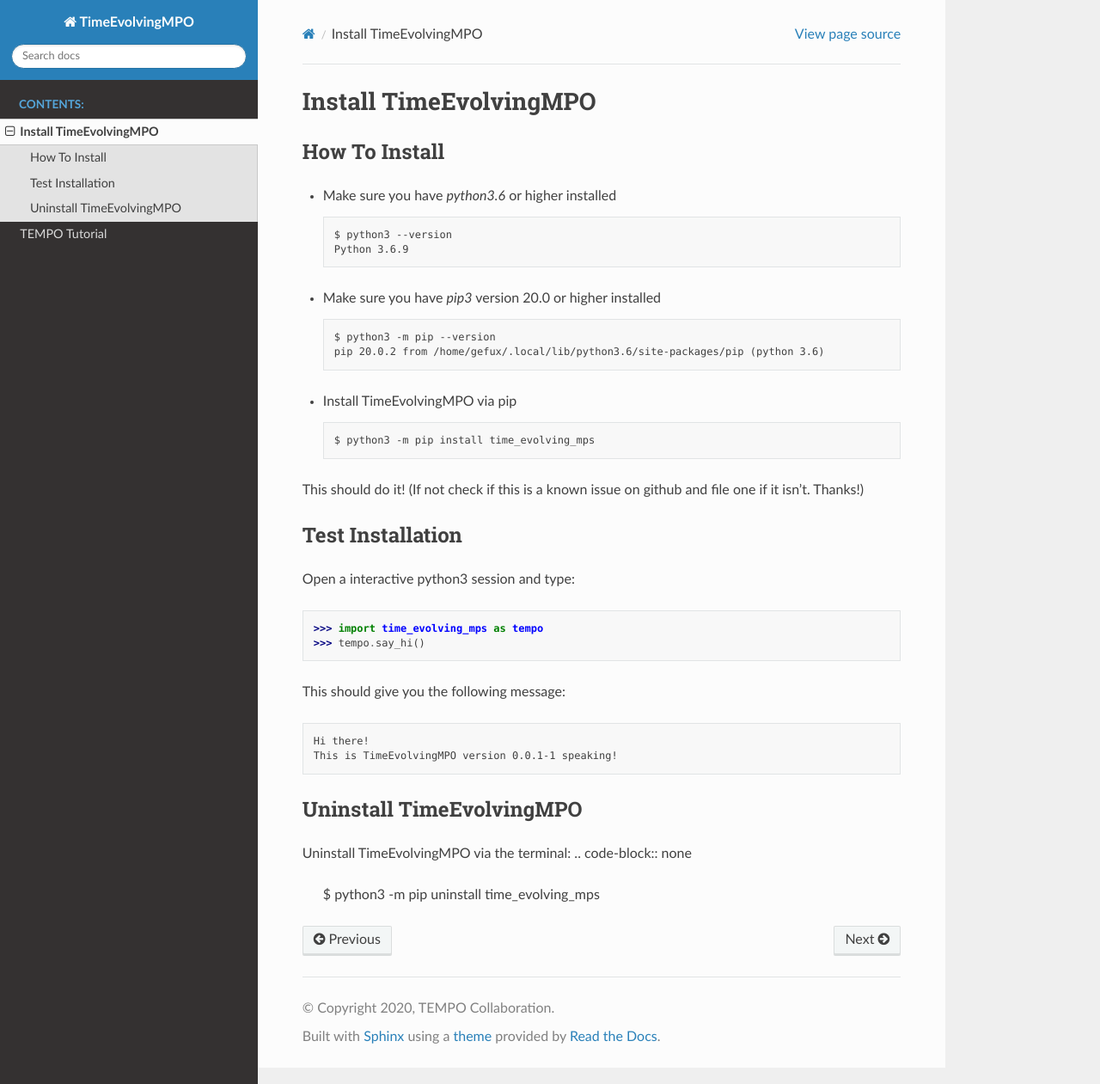
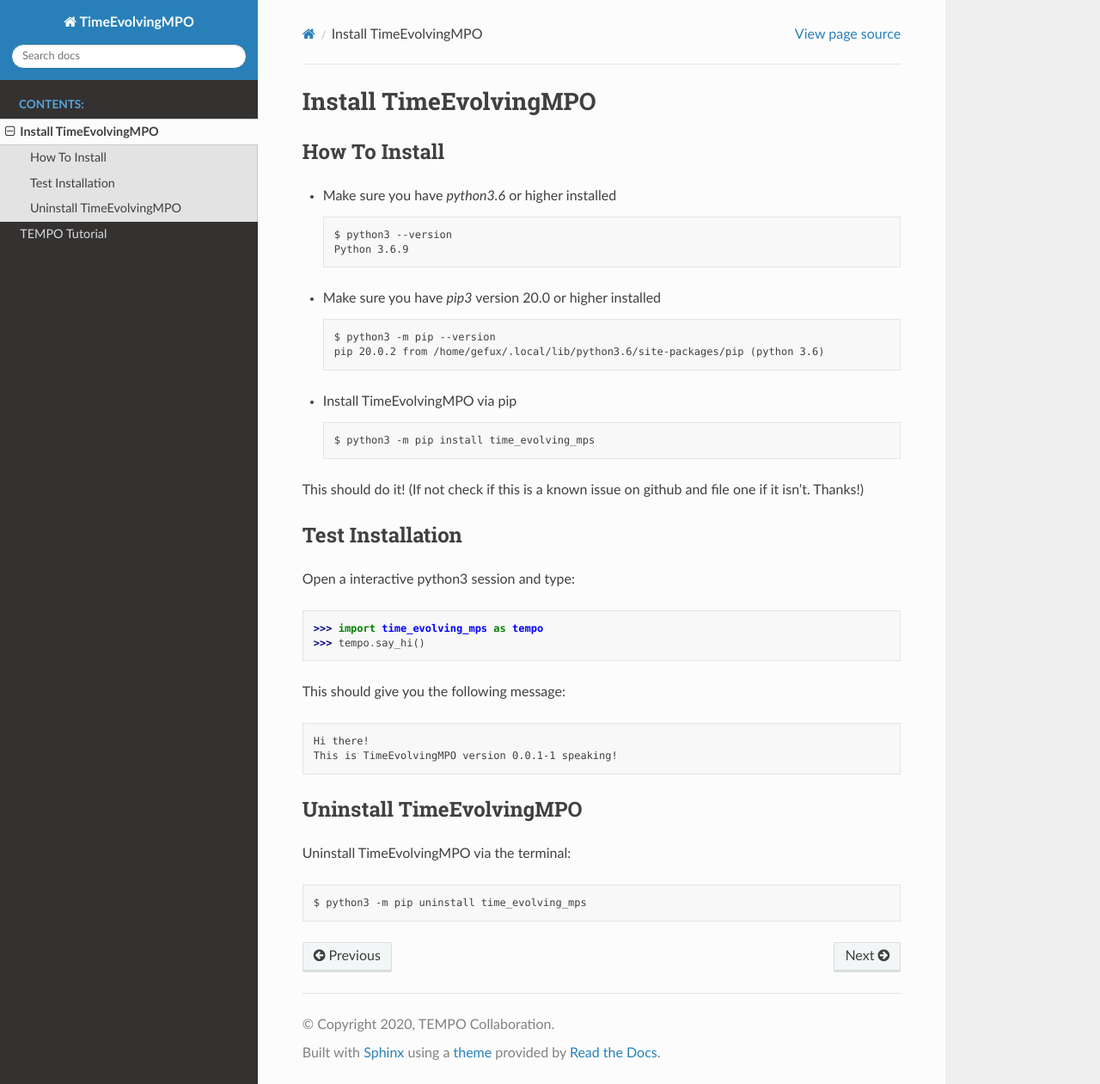
Before and after one commit to tempoCollaboration/OQuPy, a Sphinx documentation site: the page built from docs/pages/install.rst, in a window 1280 px wide and 1261 px high. Shown: the whole window at 86% size. Built offline with Sphinx 7.4.7 and the Read the Docs theme 2.0.0, drawn with Linux system fonts in a browser that asks for light colours; part of the change alters nothing that is shown.

```diff
--- a/docs/conf.py
+++ b/docs/conf.py
@@ -38,8 +38,12 @@ extensions = [
     'sphinx.ext.mathjax',
     'sphinx.ext.ifconfig',
     'sphinx.ext.viewcode',
-    'sphinx.ext.githubpages'
+    'sphinx.ext.githubpages',
+    'sphinx.ext.napoleon',
 ]
+
+mathjax_path = \
+"""https://cdn.mathjax.org/mathjax/latest/MathJax.js?config=TeX-AMS-MML_HTMLorMML"""
 
 # Add any paths that contain templates here, relative to this directory.
 templates_path = ['_templates']
--- a/docs/pages/install.rst
+++ b/docs/pages/install.rst
@@ -53,6 +53,7 @@ Uninstall TimeEvolvingMPO
 -------------------------
 
 Uninstall TimeEvolvingMPO via the terminal:
+
 .. code-block:: none
 
  $ python3 -m pip uninstall time_evolving_mps
```
Also changed, not shown: 2 other files.
